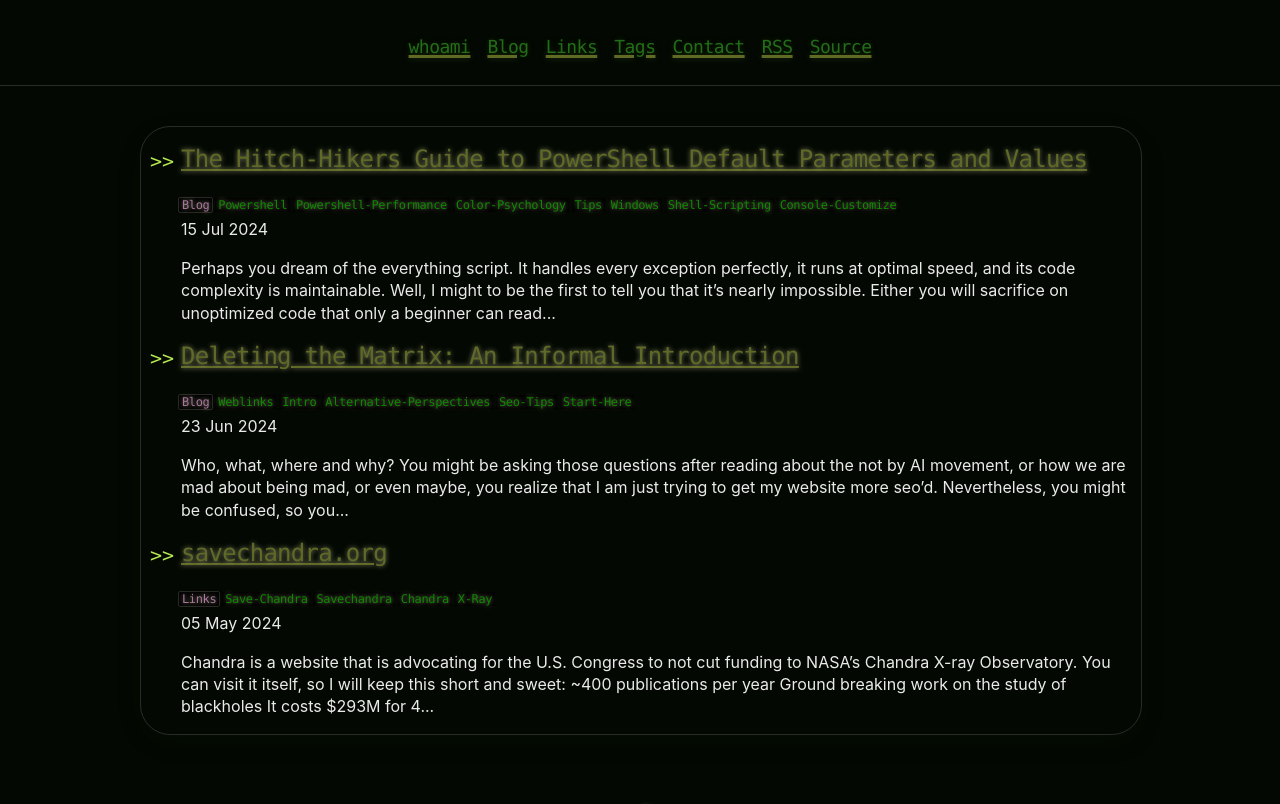
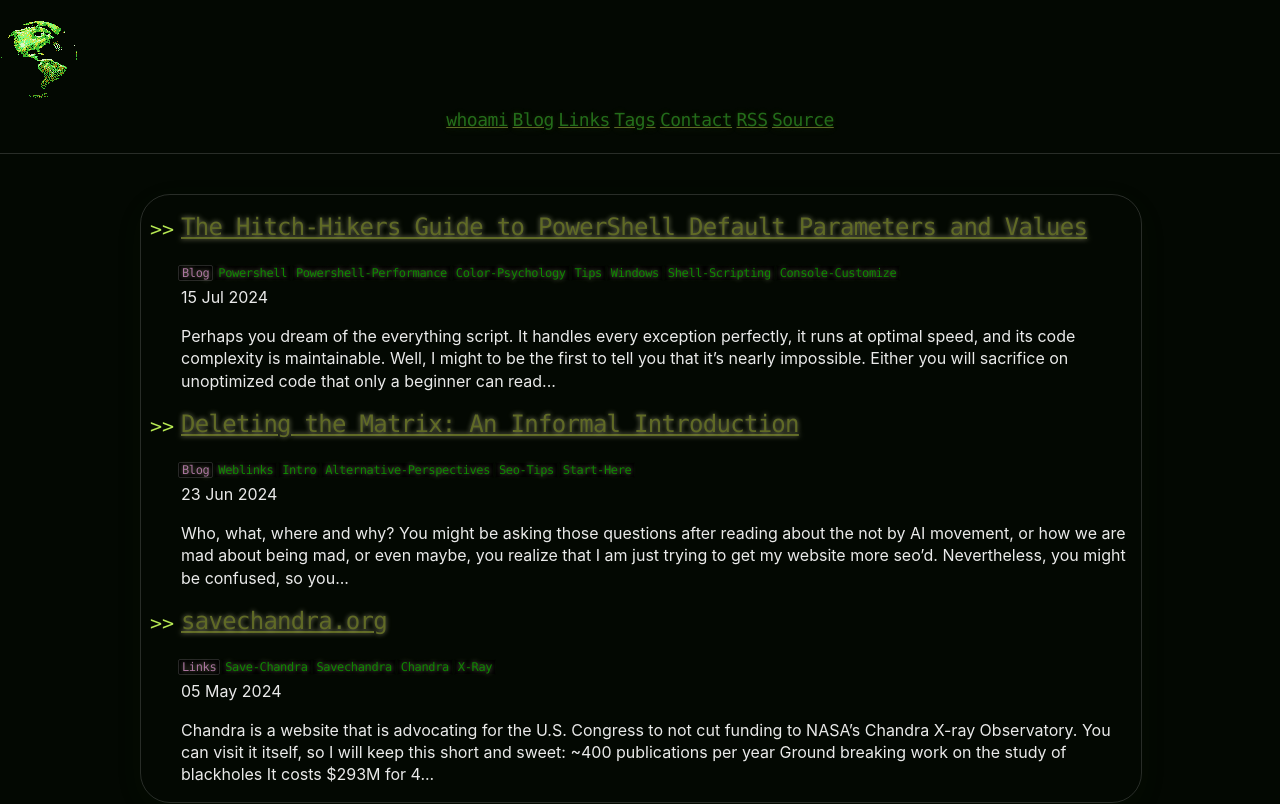
Before and after one commit to CamoCatX/camocatx.github.io, a Jekyll site: the page built from index.html, in a window 1280 px wide. Shown: the top 804 px of the page. Built offline with Jekyll 4.4.1, drawn with Linux system fonts in a browser that asks for light colours; the list of posts is cut into pages by our own code; grey boxes are pictures that could not be loaded.

Commit message:
Update header.html

```diff
--- a/_includes/header.html
+++ b/_includes/header.html
@@ -1,7 +1,7 @@
 <header>
   <div>
     <a href="{{ "/" | prepend: site.baseurl | replace: '//', '/' }}" aria-label="Link to go Home">
-    <h1 img src="/assets/images/mundo.gif" alt="Home">
+    <img src="/assets/images/mundo.gif" alt="Home">
     </a>
     <div class="header-links">
       {% include links.html %}
```
